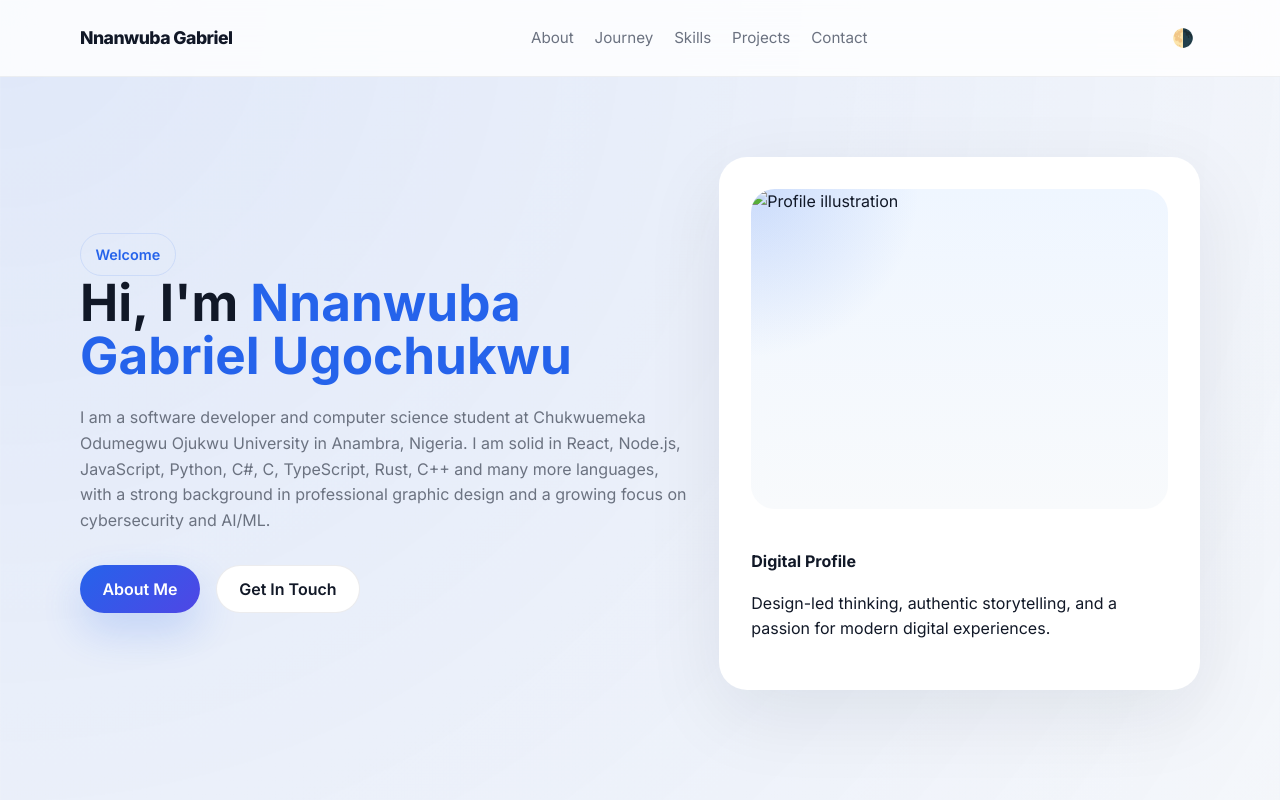
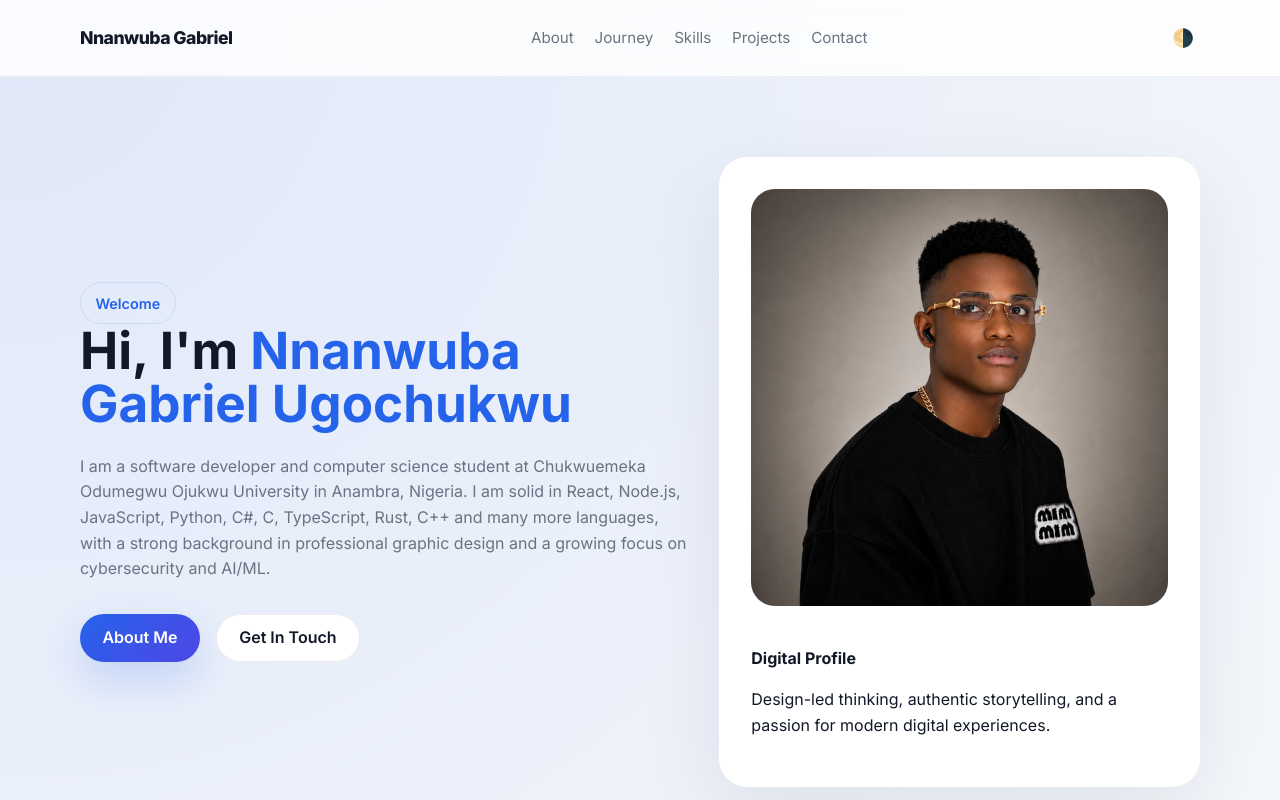
Before and after one commit to Gabugo-tech/About-Nnanwuba-Gabriel-Ugochukwu, a plain HTML site: page index.html in a window 1280 px wide. Shown: the top 800 px of the page. Drawn offline with Linux system fonts and the light colour scheme.

Commit message:
Fix profile picture path to display actual image

```diff
--- a/index.html
+++ b/index.html
@@ -43,7 +43,7 @@
         <div class="hero__visual visual-reveal">
           <div class="profile-card">
             <div class="profile-card__image">
-              <img src="assets/profile.svg" alt="Profile illustration" loading="lazy" />
+              <img src="assets/profile picture.jpeg" alt="Nnanwuba Gabriel Ugochukwu" loading="lazy" />
             </div>
             <div class="profile-card__details">
               <p class="profile-card__title">Digital Profile</p>
```
